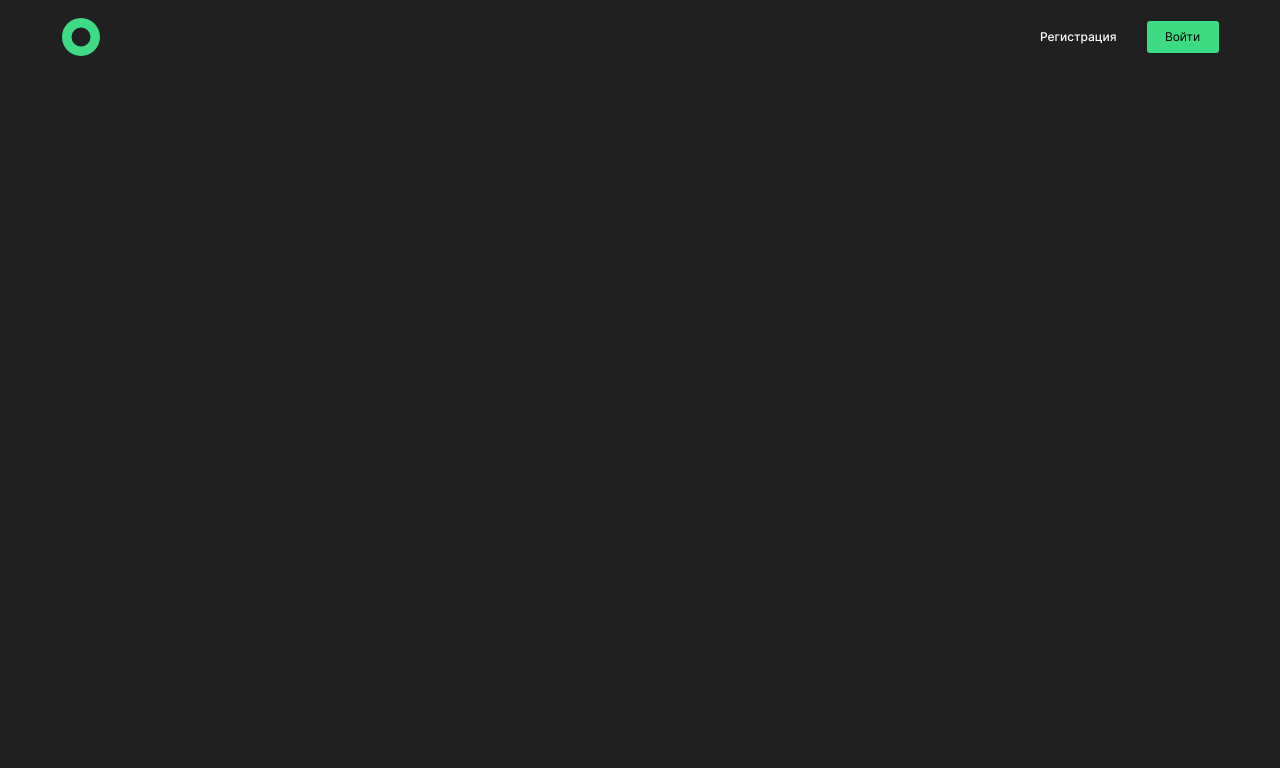
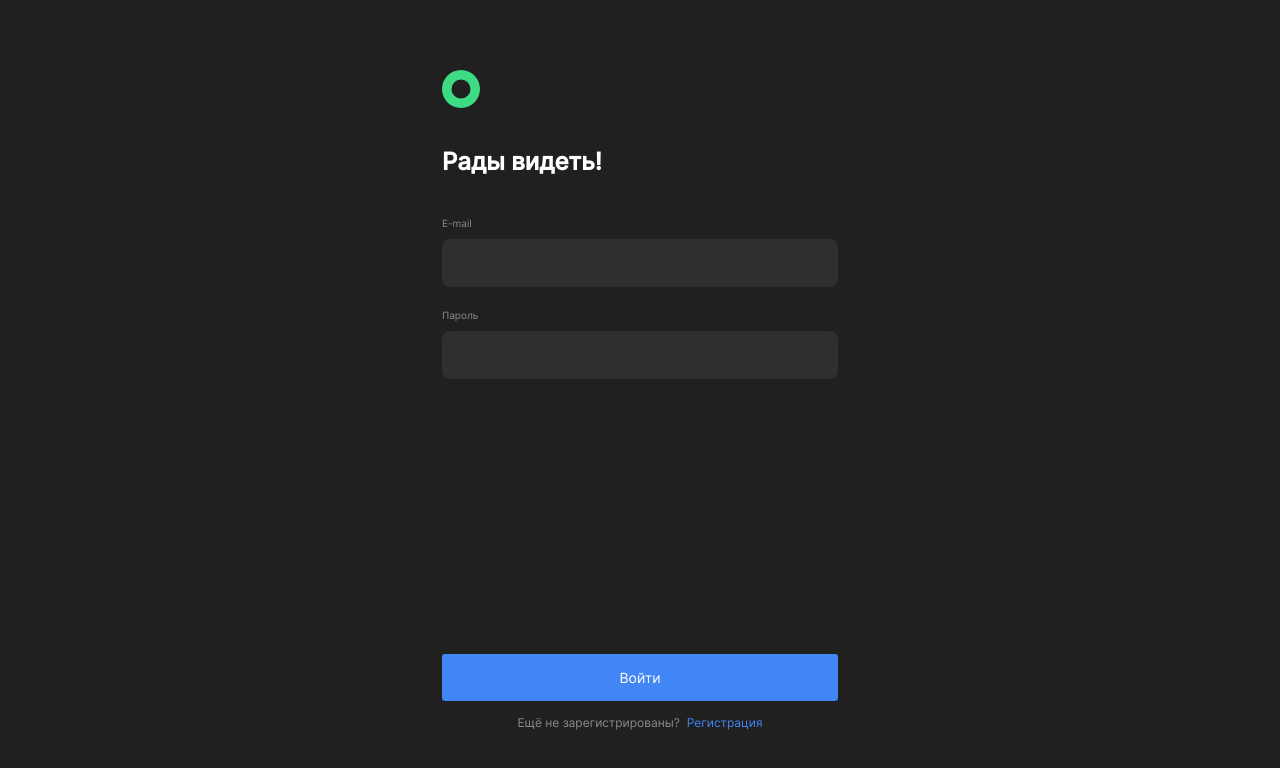
Before and after one commit to sergromm/movies-explorer-frontend, a React (Create React App) app: page /login in a window 1280 px wide. Shown: the top 768 px of the page. Built offline with nearby package versions, Linux system fonts and the light colour scheme.

Commit message:
feat: формы для запроса данных

```diff
--- a/src/components/App/App.js
+++ b/src/components/App/App.js
@@ -1,35 +1,45 @@
-import { Route, Switch } from 'react-router-dom';
-import './App.css';
-import Header from '../Header/Header';
-import Footer from '../Footer/Footer';
-import Main from '../Main/Main';
-import Movies from '../Movies/Movies';
-import SavedMovies from '../SavedMovies/SavedMovies';
-import Profile from '../Profile/Profile';
+import { Route, Switch } from "react-router-dom";
+import "./App.css";
+import Header from "../Header/Header";
+import Footer from "../Footer/Footer";
+import Main from "../Main/Main";
+import Movies from "../Movies/Movies";
+import SavedMovies from "../SavedMovies/SavedMovies";
+import Profile from "../Profile/Profile";
+import Credentials from "../Credentials/Credentials";
 
 function App() {
   return (
     <div className="App">
-      <Header />
       <Switch>
         <Route exact path="/">
+          <Header />
           <Main />
           <Footer />
         </Route>
         <Route path="/movies">
+          <Header />
           <Movies />
           <Footer />
         </Route>
       </Switch>
       <Route path="/saved-movies">
+        <Header />
         <SavedMovies />
         <Footer />
       </Route>
       <Route path="/profile">
+        <Header />
         <Profile />
+      </Route>
+      <Route path="/register">
+        <Credentials isRegisterForm />
+      </Route>
+      <Route path="/login">
+        <Credentials />
       </Route>
     </div>
   );
-};
+}
 
 export default App;
--- /dev/null
+++ b/src/components/Credentials/Credentials.css
@@ -0,0 +1,112 @@
+.credentials {
+  width: 100%;
+  display: flex;
+  flex-direction: column;
+  align-items: center;
+  height: 100vh;
+  padding: 56px 20px 30px;
+  box-sizing: border-box;
+}
+
+.credentials__hero {
+  max-width: 396px;
+  width: 100%;
+  display: flex;
+  flex-direction: column;
+  align-items: center;
+}
+
+.credentials__logo {
+  display: block;
+  width: 38px;
+  height: 38px;
+}
+
+.credentials__welcome {
+  font-size: 24px;
+  line-height: 1.2;
+  margin: 50px 0 80px;
+}
+
+.credentials__form {
+  display: flex;
+  flex-direction: column;
+  justify-content: space-between;
+  width: 100%;
+  max-width: 396px;
+}
+
+.credentials__inputs {
+  border: none;
+  margin: 0;
+  padding: 0;
+}
+
+.credentials__button-wrapper {
+  margin-top: auto;
+  max-width: 396px;
+  width: 100%;
+}
+
+.credentials__button {
+  width: 100%;
+  border: none;
+  color: #fff;
+  font-size: 12px;
+  line-height: 1.25;
+  background-color: #4285f4;
+  padding: 15px 0;
+  border-radius: 3px;
+  transition: 0.3s;
+  cursor: pointer;
+}
+
+.credentials__button:focus {
+  outline: none;
+  box-shadow: 0 0 5px #4285f4;
+}
+
+.credentials__question {
+  color: #8b8b8b;
+  font-size: 12px;
+  line-height: 1.25;
+  margin: 14px 0 0;
+  text-align: center;
+}
+
+.credentials__redirect {
+  color: #4285f4;
+  text-decoration: none;
+  border-bottom: 2px solid transparent;
+  margin-left: 7px;
+  transition: 0.3s;
+}
+
+.credentials__redirect:focus {
+  outline: none;
+  border-bottom: 2px solid #4285f4;
+}
+
+@media screen and (min-width: 500px) {
+  .credentials__hero {
+    align-items: flex-start;
+  }
+
+  .credentials {
+    padding: 232px 0;
+  }
+
+  .credentials__welcome {
+    margin: 40px 0;
+  }
+
+  .credentials__button {
+    font-size: 14px;
+  }
+}
+
+@media screen and (min-width: 1000px) {
+  .credentials {
+    padding: 70px 0;
+  }
+}
--- /dev/null
+++ b/src/components/Credentials/Credentials.js
@@ -0,0 +1,43 @@
+import "./Credentials.css";
+import Input from "./Input";
+import logo from "../../images/icons/logo.svg";
+
+function Credentials({ isRegisterForm }) {
+  return (
+    <section className="credentials">
+      <div className="credentials__hero">
+        <img className="credentials__logo" src={logo} alt="Логотип" />
+        <h2 className="credentials__welcome">
+          {isRegisterForm ? "Добро пожаловать!" : "Рады видеть!"}
+        </h2>
+      </div>
+      <form className="credentials__form">
+        <fieldset className="credentials__inputs">
+          {isRegisterForm && (
+            <Input text="Имя" type="input" name="name" minLength={2} />
+          )}
+          <Input text="E-mail" type="email" name="email" minLength={3} />
+          <Input text="Пароль" type="password" name="password" minLength={8} />
+        </fieldset>
+      </form>
+      <div className="credentials__button-wrapper">
+        <button className="credentials__button opacity">
+          {isRegisterForm ? "Зарегистрироваться" : "Войти"}
+        </button>
+        <p className="credentials__question">
+          {isRegisterForm
+            ? "Уже зарегистрированы?"
+            : "Ещё не зарегистрированы?"}
+          <a
+            className="credentials__redirect opacity"
+            href={isRegisterForm ? "/login" : "/register"}
+          >
+            {isRegisterForm ? "Войти" : "Регистрация"}
+          </a>
+        </p>
+      </div>
+    </section>
+  );
+}
+
+export default Credentials;
--- /dev/null
+++ b/src/components/Credentials/Input.css
@@ -0,0 +1,42 @@
+.credentials-input__label {
+  display: flex;
+  flex-direction: column;
+  color: #8b8b8b;
+  font-size: 10px;
+  line-height: 1.2;
+}
+
+.credentials-input__input {
+  width: 100%;
+  background-color: #2f2f2f;
+  color: #fff;
+  font-size: 13px;
+  line-height: 1.23;
+  border: none;
+  padding: 15px;
+  margin: 10px 0;
+  border-radius: 8px;
+  box-sizing: border-box;
+  border: 1px solid transparent;
+  transition: 0.3s;
+}
+
+.credentials-input__input:invalid {
+  color: #ee3465;
+}
+
+.credentials-input__input:focus {
+  outline: none;
+  border: 1px solid #4285f4;
+}
+
+.credentials-input__input:focus:invalid {
+  outline: none;
+  border: 1px solid #ee3465;
+}
+
+.credentials-input__input-error {
+  visibility: hidden;
+  margin: 0;
+  color: #ee3465;
+}
--- /dev/null
+++ b/src/components/Credentials/Input.js
@@ -0,0 +1,13 @@
+import "./Input.css";
+
+function Input(props) {
+  return (
+    <label className="credentials-input__label">
+      {props.text}
+      <input className="credentials-input__input" {...props} />
+      <p className="credentials-input__input-error">Сообщение об ошибке</p>
+    </label>
+  );
+}
+
+export default Input;
```
Also changed, not shown: src/scripts/index.js (+20 -16 lines), components/Profile/Profile.css (deleted), components/Profile/Profile.js (deleted), src/components/Register/Register.css (deleted), src/components/Register/Register.js (deleted).
